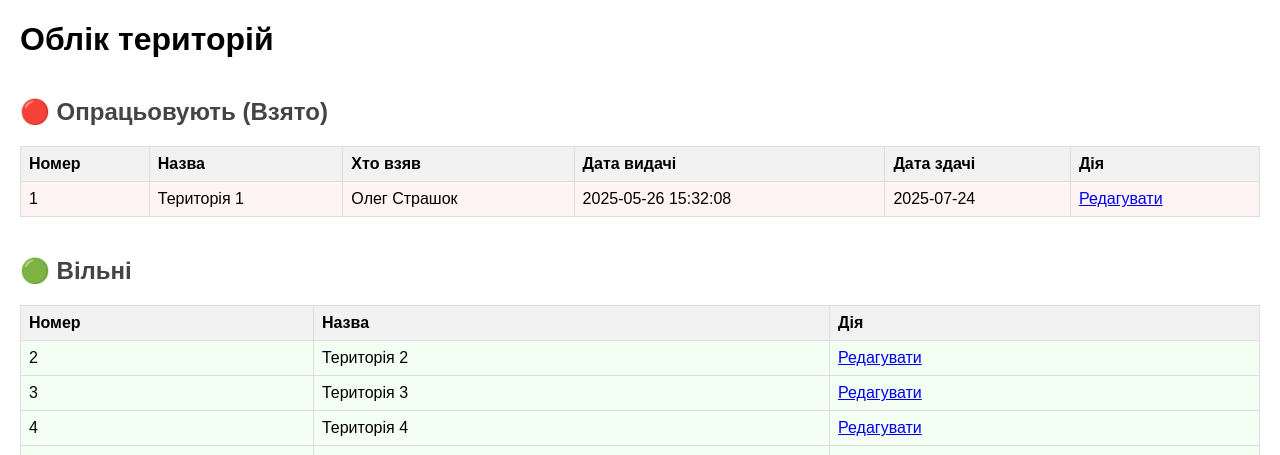
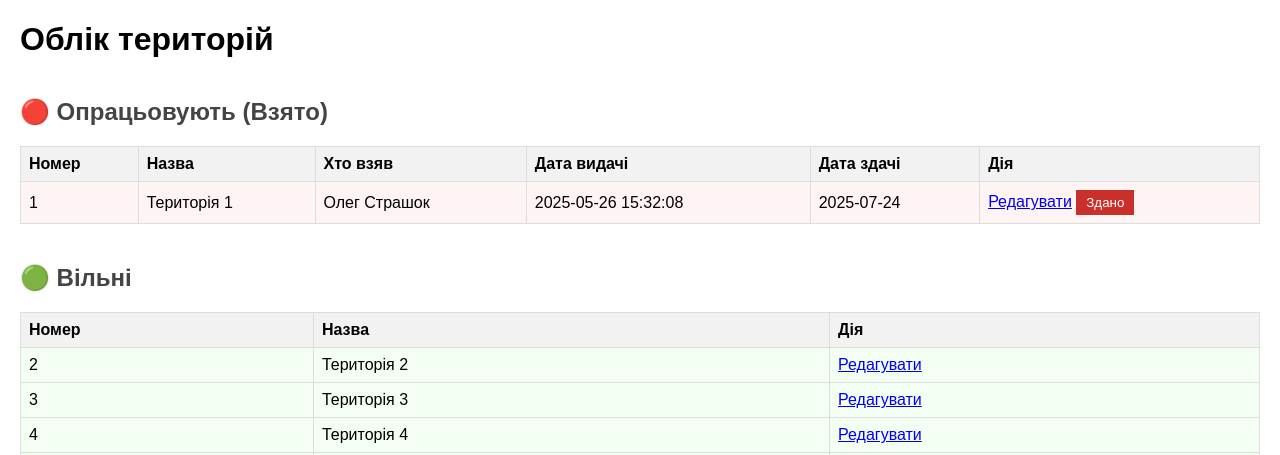
Before and after one commit to yurjjOne/territory-app, a Flask app: page / in a window 1280 px wide. Shown: the top 455 px of the page. Run offline with Flask 3, Linux system fonts and the light colour scheme; the visitor is signed in with stand-in values (Sample User, id 1); data comes from the database, SQL or seed files in the repository.

Commit message:
Update index.html

```diff
--- a/templates/index.html
+++ b/templates/index.html
@@ -1,3 +1,4 @@
+
 <!DOCTYPE html>
 <html lang="uk">
 <head>
@@ -11,6 +12,9 @@
         h2 { margin-top: 40px; color: #444; }
         .taken { background-color: #fff4f4; }
         .free { background-color: #f4fff4; }
+        form { display: inline; }
+        button { background-color: #c9302c; color: white; border: none; padding: 5px 10px; cursor: pointer; }
+        button:hover { background-color: #ac2925; }
     </style>
 </head>
 <body>
@@ -33,7 +37,12 @@
             <td>{{ t[3] or 'Ніхто' }}</td>
             <td>{{ t[4] or 'Немає' }}</td>
             <td>{{ t[5] or 'Немає' }}</td>
-            <td><a href="{{ url_for('update_territory', territory_id=t[0]) }}">Редагувати</a></td>
+            <td>
+                <a href="{{ url_for('update_territory', territory_id=t[0]) }}">Редагувати</a>
+                <form method="POST" action="{{ url_for('release_territory', territory_id=t[0]) }}">
+                    <button type="submit">Здано</button>
+                </form>
+            </td>
         </tr>
         {% endfor %}
     </table>
```
